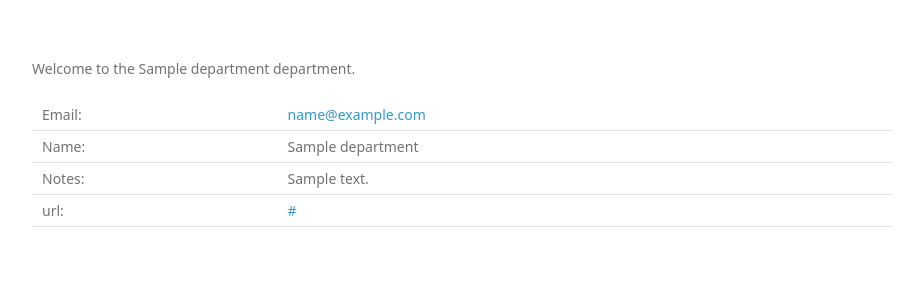
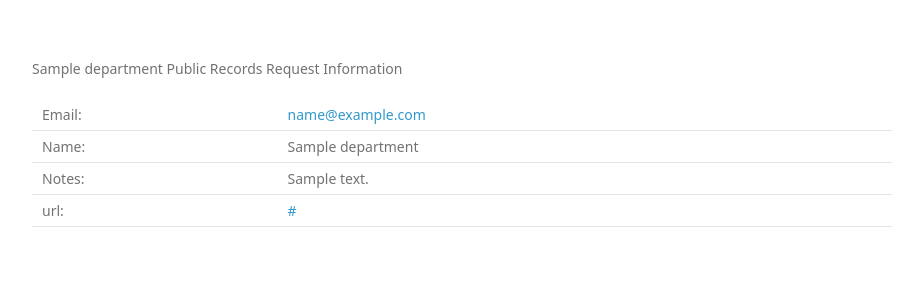
Before and after one commit to cowlicks/sunshine, a Flask app: template app/templates/department.html in a window 1280 px wide. Shown: the top 300 px of the page, without its empty margins (178-1101 px from the left). Run offline with Flask 2, Linux system fonts and the light colour scheme; the template is opened without the code that fills it: most values are stand-ins (such as "Sample title", 1, 10 or a date in 2020).

Commit message:
revise title to reflect the purpose of the page, and also remove redundancy e.g. "Department of Elections department"

```diff
--- a/app/templates/department.html
+++ b/app/templates/department.html
@@ -3,7 +3,7 @@
 {% block content %}
 
 <p>
-Welcome to the {{ department }} department.
+{{ department }} Public Records Request Information
 </p>
 
 
```
